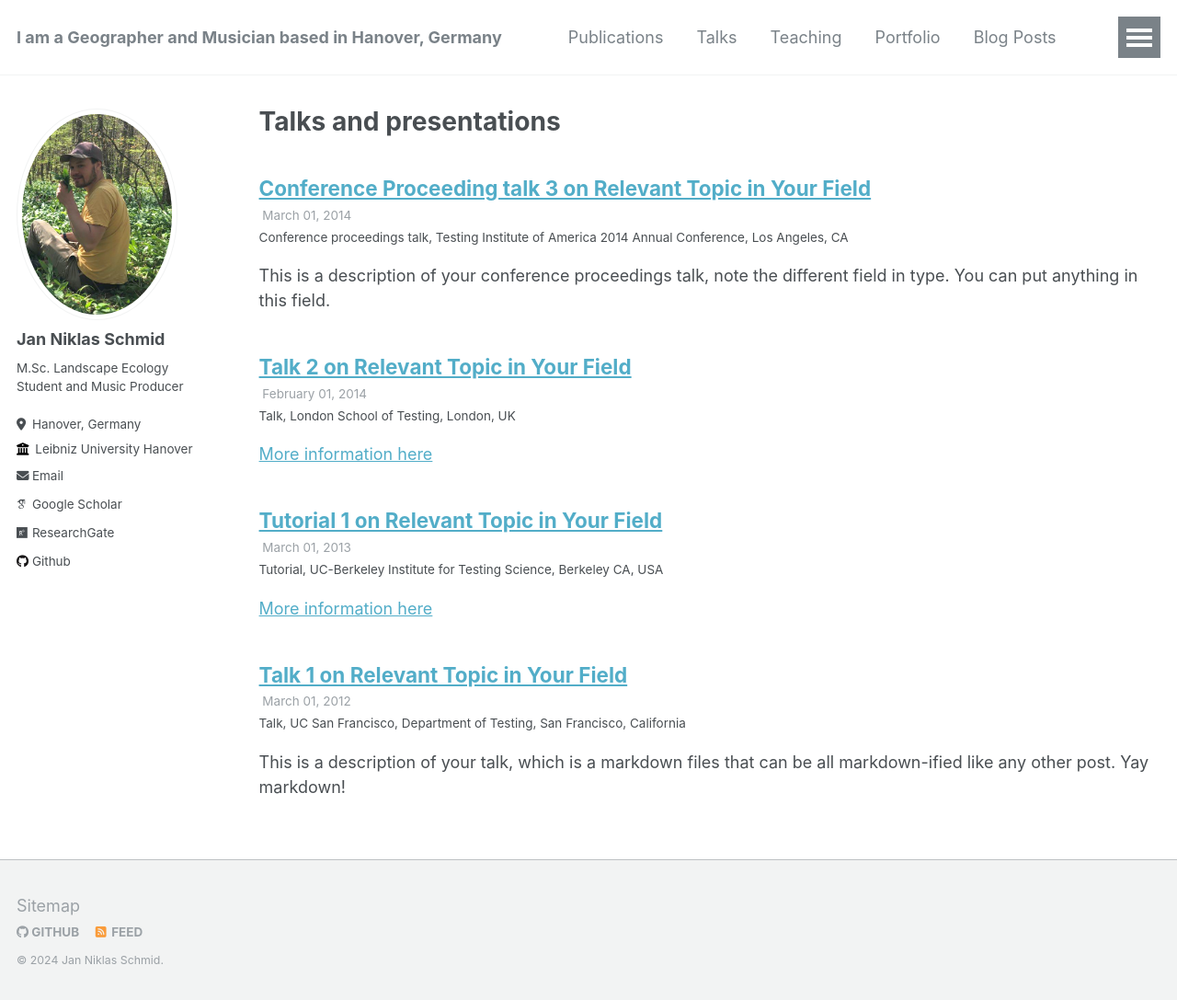
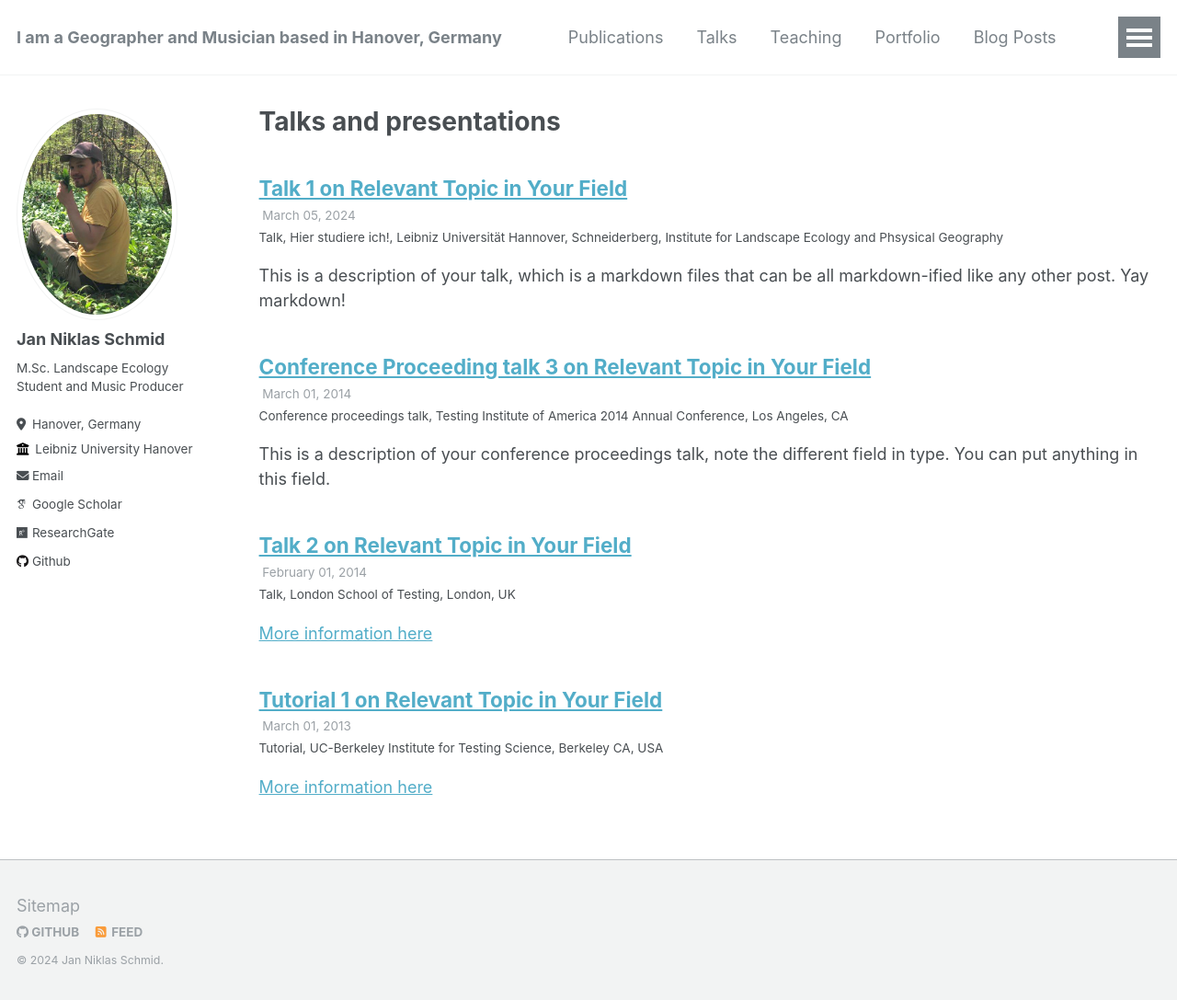
Before and after one commit to jnschmd44/jnschmd44.github.io, a Jekyll site: the page built from _pages/talks.html, in a window 1280 px wide and 1090 px high. Shown: the top 1087 px of the window at 92% size. Built offline with Jekyll 4.4.1, drawn with Linux system fonts in a browser that asks for light colours; some web fonts are replaced.

Commit message:
Update and rename 2012-03-01-talk-1.md to 2024-03-05-talk-1.md

```diff
--- a/_talks/2012-03-01-talk-1.md
+++ b/_talks/2024-03-05-talk-1.md
@@ -3,9 +3,9 @@ title: "Talk 1 on Relevant Topic in Your Field"
 collection: talks
 type: "Talk"
 permalink: /talks/2012-03-01-talk-1
-venue: "UC San Francisco, Department of Testing"
-date: 2012-03-01
-location: "San Francisco, California"
+venue: "Hier studiere ich!"
+date: 2024-03-05
+location: "Leibniz Universität Hannover, Schneiderberg, Institute for Landscape Ecology and Phsysical Geography"
 ---
 
 This is a description of your talk, which is a markdown files that can be all markdown-ified like any other post. Yay markdown!
```
